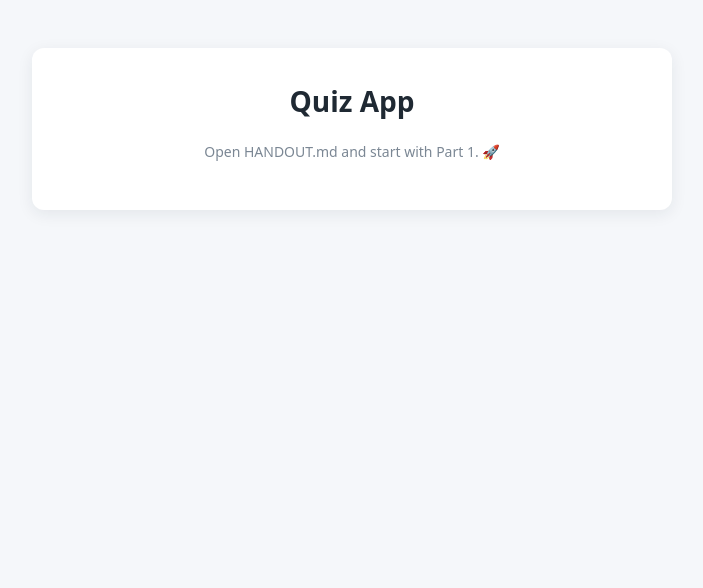
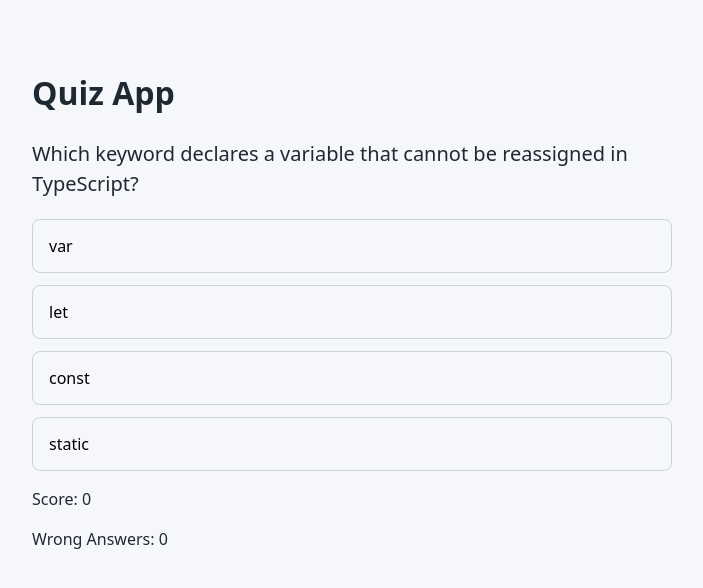
Before and after one commit to buildertrend/dev-interns-intro-to-frontend-2026, a React (Vite) app: page / in a window 1280 px wide. Shown: the top 588 px of the page, without its empty margins (288-991 px from the left). Built offline with nearby package versions, Linux system fonts and the light colour scheme.

Commit message:
Implement quiz functionality and add QuestionCard component.

```diff
--- a/src/App.tsx
+++ b/src/App.tsx
@@ -1,4 +1,7 @@
 import './App.css';
+import { useState, useEffect } from 'react';
+import QuestionCard from './components/QuestionCard';
+import { questions } from './data/questions';
 
 // 👋 Welcome to the Quiz App lab!
 //
@@ -10,10 +13,65 @@ import './App.css';
 // You will build everything else. Replace the placeholder below as you go.
 
 function App() {
+  const [currentIndex, setCurrentIndex] = useState(0);
+  const [currentScore, setCurrentScore] = useState(0);
+  const [wrongAnswerCounter, setWrongAnswerCounter] = useState(0);
+  const [highestScore, setHighestScore] = useState(0);
+
+
+  useEffect(() => {
+    const savedHighestScore = localStorage.getItem('highestScore');
+
+    if (savedHighestScore) {
+
+      setHighestScore(parseInt(savedHighestScore));
+    }
+    alert('Welcome to the Quiz App! Click OK to start the quiz.');
+  }, []);
+
+  useEffect(() => {
+    if(currentIndex < questions.length) {
+      alert('Question ' + (currentIndex + 1) + ' of ' + questions.length);
+    }
+  }, [currentIndex]);
+
+
+
+  const incrementQuestion = (answer: string) => {
+    if (answer === questions[currentIndex].correctAnswer){
+      setCurrentScore((score) => score + 1);
+    } else {
+      setWrongAnswerCounter((prevCounter) => prevCounter + 1);
+    }
+    setCurrentIndex((prevIndex) => prevIndex + 1);
+  }
+
+
+  if(currentIndex >= questions.length) {
+    const newHighestScore = Math.max(currentScore, highestScore);
+
+    if (newHighestScore > highestScore) {
+
+      setHighestScore(newHighestScore);
+      localStorage.setItem('highestScore', newHighestScore.toString());
+    }
+    return (
+      <main>
+        <h1>Quiz Completed!</h1>
+        <p>Final Score: {currentScore}</p>
+        <p>Wrong Answers Clicked: {wrongAnswerCounter}</p>
+        <p>Highest Score: {newHighestScore}</p>
+      </main>
+    );
+  }
+
+
   return (
-    <main className="quiz">
+    <main>
       <h1>Quiz App</h1>
-      <p className="progress">Open HANDOUT.md and start with Part 1. 🚀</p>
+      <QuestionCard question={questions[currentIndex]} onClick={incrementQuestion} />
+      <p>Score: {currentScore}</p>
+      <p>Wrong Answers: {wrongAnswerCounter}</p>
     </main>
   );
 }
--- /dev/null
+++ b/src/components/QuestionCard.tsx
@@ -0,0 +1,29 @@
+import type { Question } from '../types';
+
+function Buttons({ question , onClick} : { question: Question, onClick: (answer: string) => void }) {
+
+  return (
+    <div className="options">
+      {question.options.map((options) => (
+        <button
+          key={options}
+          className="option-button"
+          onClick={() => onClick(options)}
+        >
+          {options}
+        </button>
+      ))}
+    </div>
+  );
+}
+
+function QuestionCard({ question, onClick } : { question: Question, onClick: (answer: string) => void }) {
+  return (
+    <div className="question-card">
+      <p className="prompt">{question.prompt}</p>
+      <Buttons question={question} onClick={onClick} />
+    </div>
+  );
+}
+
+export default QuestionCard;
```
